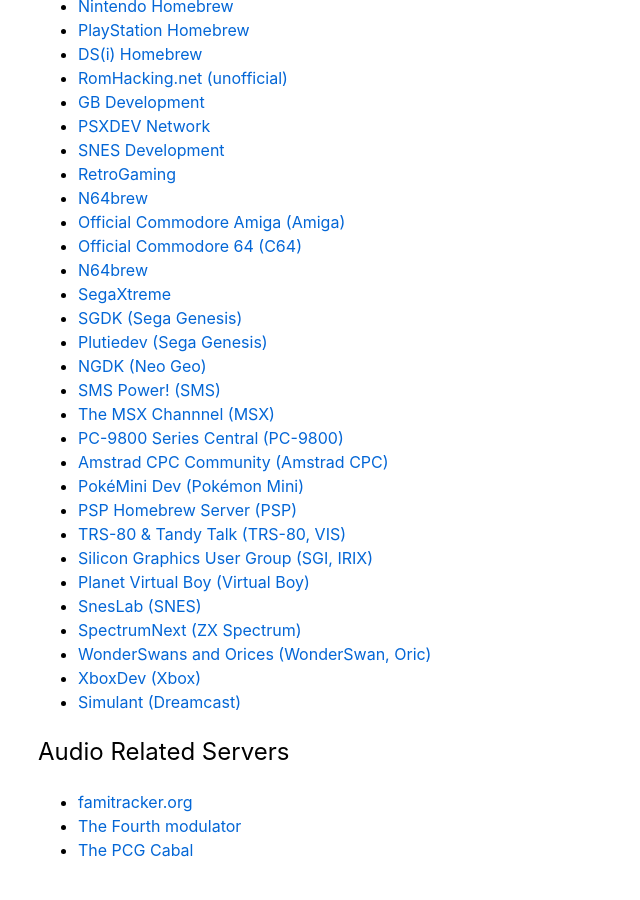
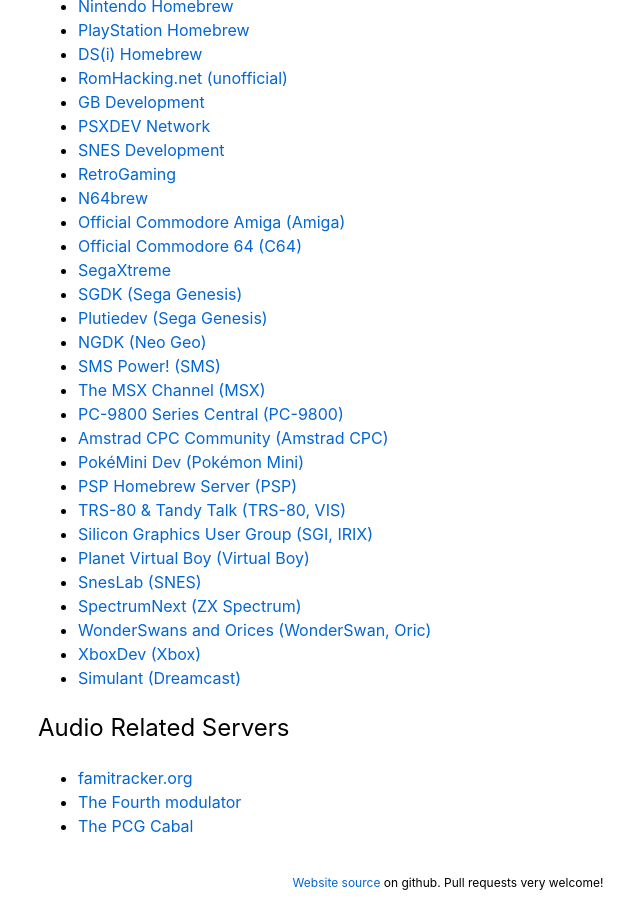
Before and after one commit to emudev-org/emudev.org, a Jekyll site: the page built from discord_related.md, in a window 1280 px wide and 900 px high, scrolled down 1452 px. Shown: the whole window, without its empty margins (192-832 px from the left). Built offline with Jekyll 4.4.1, drawn with Linux system fonts in a browser that asks for light colours; our own code applies the rules of GitHub Pages for plain Markdown files.

Commit message:
fix: correct typos and formatting in Discord server links

```diff
--- a/discord_related.md
+++ b/discord_related.md
@@ -30,7 +30,7 @@ layout: default
 - [Redream (Dreamcast)](https://discord.gg/zuEAVTG)
 - [DEmul (Dreamcast)](https://discord.gg/QCeYhMP)
 - [Nova (Saturn)](https://discord.gg/yAQBa5C)
-- [EKA2L1 (Symbian)](https://discord.gg/zV9FgCe )
+- [EKA2L1 (Symbian)](https://discord.gg/zV9FgCe)
 - [Provenance (iOS/tvOS)](https://discord.gg/4TK7PU5)
 - [Mu (Palm OS)](https://discord.gg/hWSz8VN)
 - [SquirrelJME (Java ME 8)](https://discord.gg/9PkMMKt)
@@ -62,13 +62,12 @@ layout: default
 - [N64brew](https://discord.gg/vdaE6nt)
 - [Official Commodore Amiga (Amiga)](https://discord.gg/MQ6Mfwk)
 - [Official Commodore 64 (C64)](https://discord.gg/RGf9UC3)
-- [N64brew](https://discord.gg/vdaE6nt)
 - [SegaXtreme](https://discord.gg/weUsa9T)
 - [SGDK (Sega Genesis)](https://discord.gg/ESAnFqQ)
 - [Plutiedev (Sega Genesis)](https://discord.gg/gBQhMGD)
 - [NGDK (Neo Geo)](https://discord.gg/tnu6yZ7)
 - [SMS Power! (SMS)](https://discord.gg/jJTrxp6)
-- [The MSX Channnel (MSX)](https://discord.gg/MfzjjA6)
+- [The MSX Channel (MSX)](https://discord.gg/MfzjjA6)
 - [PC-9800 Series Central (PC-9800)](https://discord.gg/8BdWB8J)
 - [Amstrad CPC Community (Amstrad CPC)](https://discord.gg/ksWvApv)
 - [PokéMini Dev (Pokémon Mini)](https://discord.gg/K8duZWA)
```
